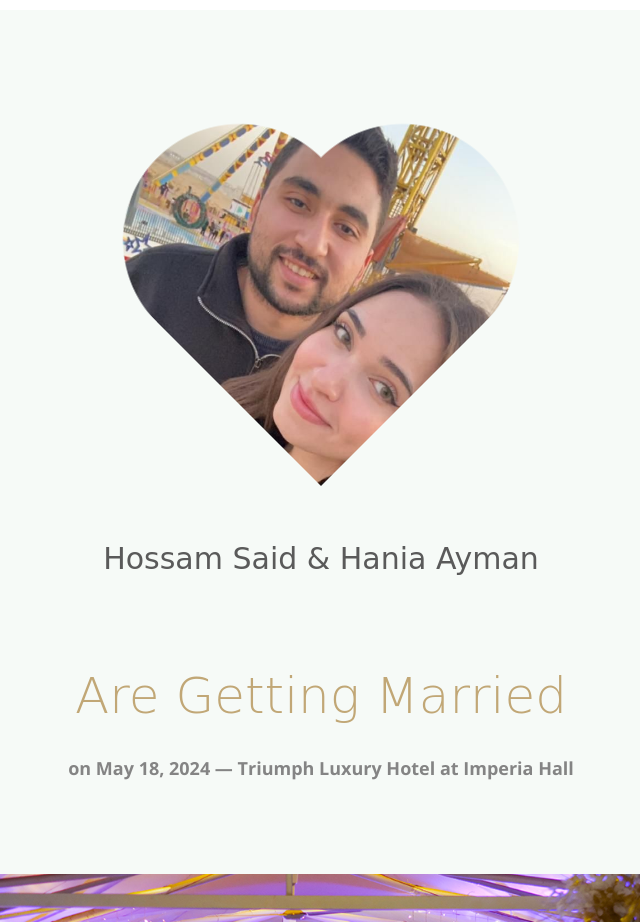
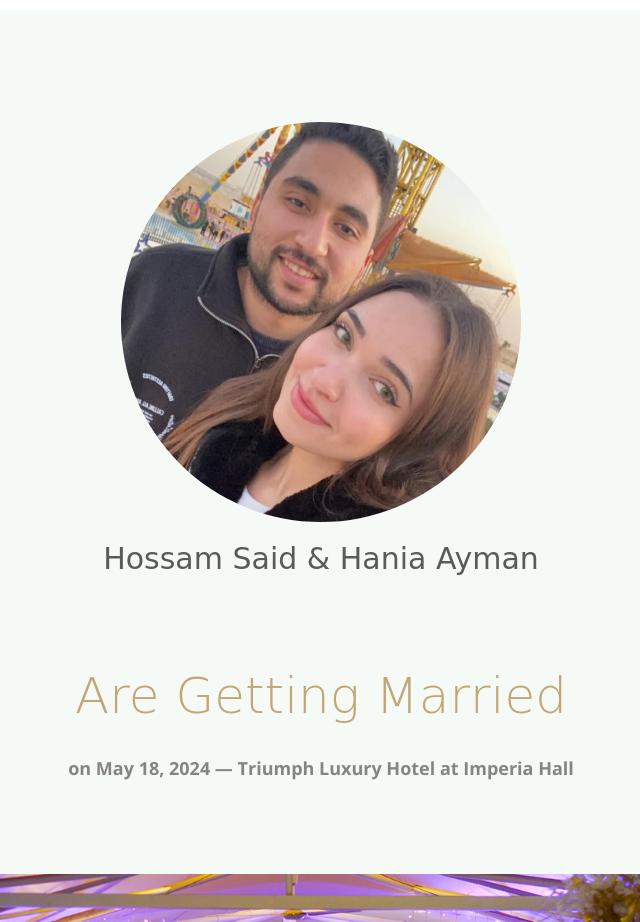
Before and after one commit to Hossam-Hania-Wedding/Hossam-Hania-Wedding.github.io, a website: page index.html in a window 1280 px wide. Shown: the part 900-1822 px from the top of the page, without its empty margins (319-959 px from the left). Drawn offline with nearby package versions, Linux system fonts and the light colour scheme; some packages are replaced by stand-ins of ours; a web font is replaced by a local one.

Commit message:
Add files via upload

```diff
--- a/css/style.css
+++ b/css/style.css
@@ -1431,3 +1431,12 @@ img.img-heart {
            mask: var(--_m);
   }
 }
+
+
+/* Image Round */
+img.img-round {
+  width: 400px;
+  aspect-ratio: 1;
+  object-fit: cover;
+  border-radius: 5 !important;
+}
--- a/index.html
+++ b/index.html
@@ -113,7 +113,7 @@
 				<div class="container">
 					<div class="row row-bottom-padded-md animate-box">
 						<div class="col-md-6 col-md-offset-3 text-center">
-							<img src="images/bride_groom.jpeg" class="img-heart" alt="Hossam Said & Hania Ayman">
+							<img src="images/bride_groom.jpeg" class="img-round" alt="Hossam Said & Hania Ayman">
 							<h3>Hossam Said & Hania Ayman</h3>
 						</div>
 					</div>
```
